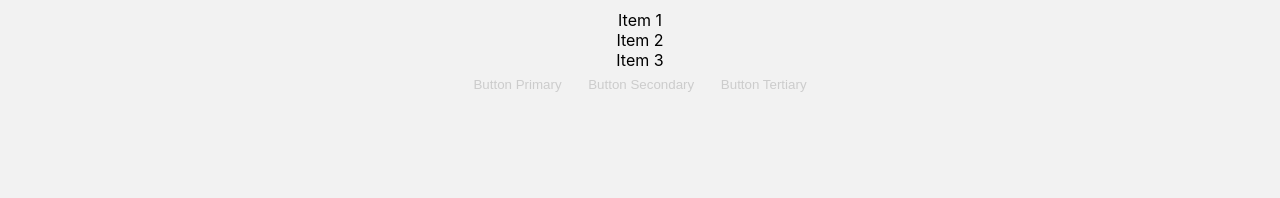
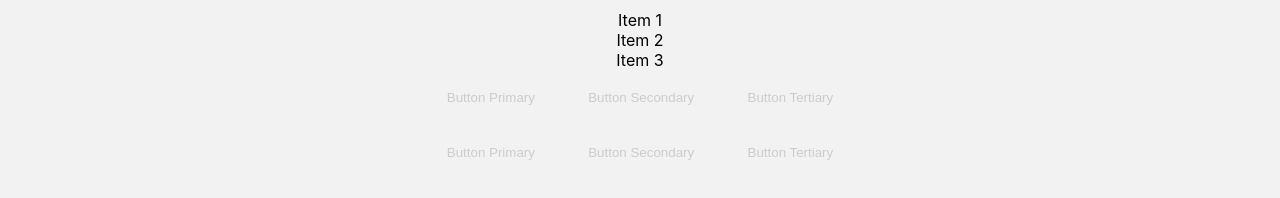
Before and after one commit to akharag/swatches, a React (Create React App) app: page / in a window 1280 px wide. Shown: the part 344-542 px from the top of the page. Built offline with nearby package versions, Linux system fonts and the light colour scheme.

Commit message:
added outlined buttons to preview

```diff
--- a/src/App.css
+++ b/src/App.css
@@ -42,6 +42,18 @@
   color: hsl(0, 0%, 80%);
 }
 
+.light button.primary.outline {
+  outline: 0.2em solid var(--primary-300);
+  background-color: var(--primary-700);
+  color: hsl(0, 0%, 10%)
+}
+
+.dark button.primary.outline {
+  outline: 0.2em solid var(--primary-500);
+  background-color: var(--primary-400);
+  color: hsl(0, 0%, 80%);
+}
+
 /* Secondary Styles */
 
 .light button.secondary {
@@ -54,6 +66,18 @@
   color: hsl(0, 0%, 80%);
 }
 
+.light button.secondary.outline {
+  outline: 0.2em solid var(--secondary-300);
+  background-color: var(--secondary-700);
+  color: hsl(0, 0%, 10%)
+}
+
+.dark button.secondary.outline {
+  outline: 0.2em solid var(--secondary-500);
+  background-color: var(--secondary-400);
+  color: hsl(0, 0%, 80%);
+}
+
 /* Tertiary Styles */
 
 .light button.tertiary {
@@ -63,6 +87,18 @@
 
 .dark button.tertiary {
   background-color: var(--tertiary-500);
+  color: hsl(0, 0%, 80%);
+}
+
+.light button.tertiary.outline {
+  outline: 0.2em solid var(--tertiary-300);
+  background-color: var(--secondary-700);
+  color: hsl(0, 0%, 10%)
+}
+
+.dark button.tertiary.outline {
+  outline: 0.2em solid var(--tertiary-500);
+  background-color: var(--tertiary-400);
   color: hsl(0, 0%, 80%);
 }
 
--- a/src/App.tsx
+++ b/src/App.tsx
@@ -21,13 +21,11 @@ function App() {
             '--primary-lightness': `${primary?.lightness}%`,
             '--secondary-hue': secondary?.hue,
             '--secondary-saturation': secondary && secondary?.saturation >= 0 ? `${secondary?.saturation}%` : '100%',
-            '--secondary-lightness': `${primary?.lightness}%`,
+            '--secondary-lightness': `${secondary?.lightness}%`,
             '--tertiary-hue': tertiary?.hue,
             '--tertiary-saturation': tertiary && tertiary?.saturation >= 0 ? `${tertiary?.saturation}%` : '100%',
             '--tertiary-lightness': `${tertiary?.lightness}%`,
           } as CSSProperties;
-
-          //! BUG: COLORS SATURATION DOES NOT MAX OUT ON THE BUTTONS
 
           return (
             <div style={appStyle} className={`App ${primary && primary?.lightness > 50 ? 'light' : 'dark'}`}>
--- a/src/components/PreviewItem/PreviewItem.css
+++ b/src/components/PreviewItem/PreviewItem.css
@@ -4,6 +4,7 @@
 }
 
 .preview-container button {
+    margin: 1em;
     border-radius: 0.4em;
     padding: 0.5em 1em;
 }
--- a/src/components/PreviewItem/PreviewItem.tsx
+++ b/src/components/PreviewItem/PreviewItem.tsx
@@ -8,6 +8,10 @@ const PreviewItem = () => {
             <button className="primary">Button Primary</button>
             <button className="secondary">Button Secondary</button>
             <button className="tertiary">Button Tertiary</button>
+            <br />
+            <button className="primary outline">Button Primary</button>
+            <button className="secondary outline">Button Secondary</button>
+            <button className="tertiary outline">Button Tertiary</button>
         </div>
     );
 }
```
